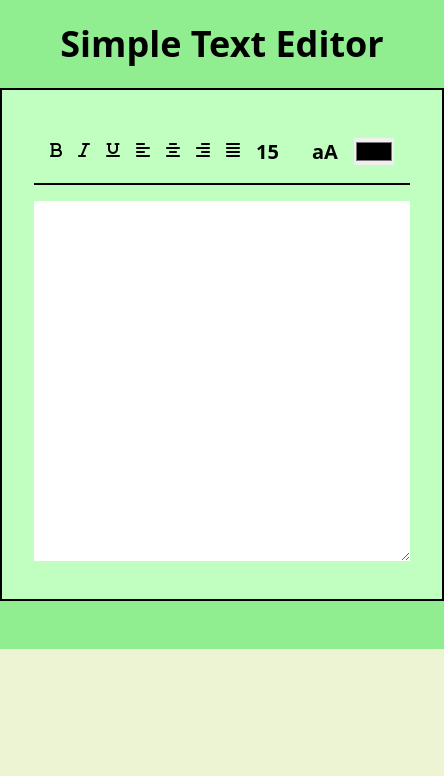
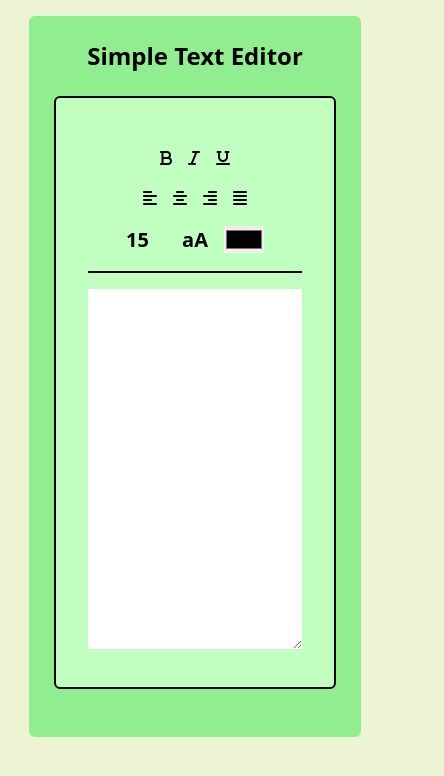
Before and after one commit to maruf-islam-joy/text-editor, a plain HTML site: page index.html in a window 390 px wide. Shown: the whole page, 444 px wide, since content can reach past the window. Drawn offline with nearby package versions, Linux system fonts and the light colour scheme.

Commit message:
added responsive for mobile and tablet

```diff
--- a/index.html
+++ b/index.html
@@ -15,12 +15,12 @@
 </head>
 <body class="bg-[#edf4d3]">
     <!-- main  -->
-    <div class="bg-[lightgreen] w-fit lg:w-3/4 mx-auto pb-12 lg:mt-8 ">
-            <h3 class="text-center font-semibold text-4xl py-6">Simple Text Editor</h3>
+    <div class="bg-[lightgreen] w-[85%] lg:w-3/4 mx-auto pb-12 mt-4 lg:mt-8 rounded-md shadow-teal-600">
+            <h3 class="text-center font-semibold text-2xl lg:text-4xl py-6">Simple Text Editor</h3>
         <!-- editor div  -->
-        <div class="bg-[#c1ffc1] w-fit mx-auto border-2 border-black px-8 py-8">
+        <div class="bg-[#c1ffc1] w-[85%] lg:w-fit mx-auto border-2 border-black px-8 py-8 rounded-md">
             <!-- action divs  -->
-            <div class="flex gap-4 justify-between px-4 py-4 mb-4 border-2 border-b-black border-r-0 border-t-0 border-l-0">
+            <div class="flex flex-col md:flex-row lg:flex-row gap-4 justify-between items-center px-4 py-4 mb-4 border-2 border-b-black border-r-0 border-t-0 border-l-0">
                 <!-- bold italic underline divs  -->
                 <div class="flex gap-4 md:gap-8 lg:gap-8">
 
```
